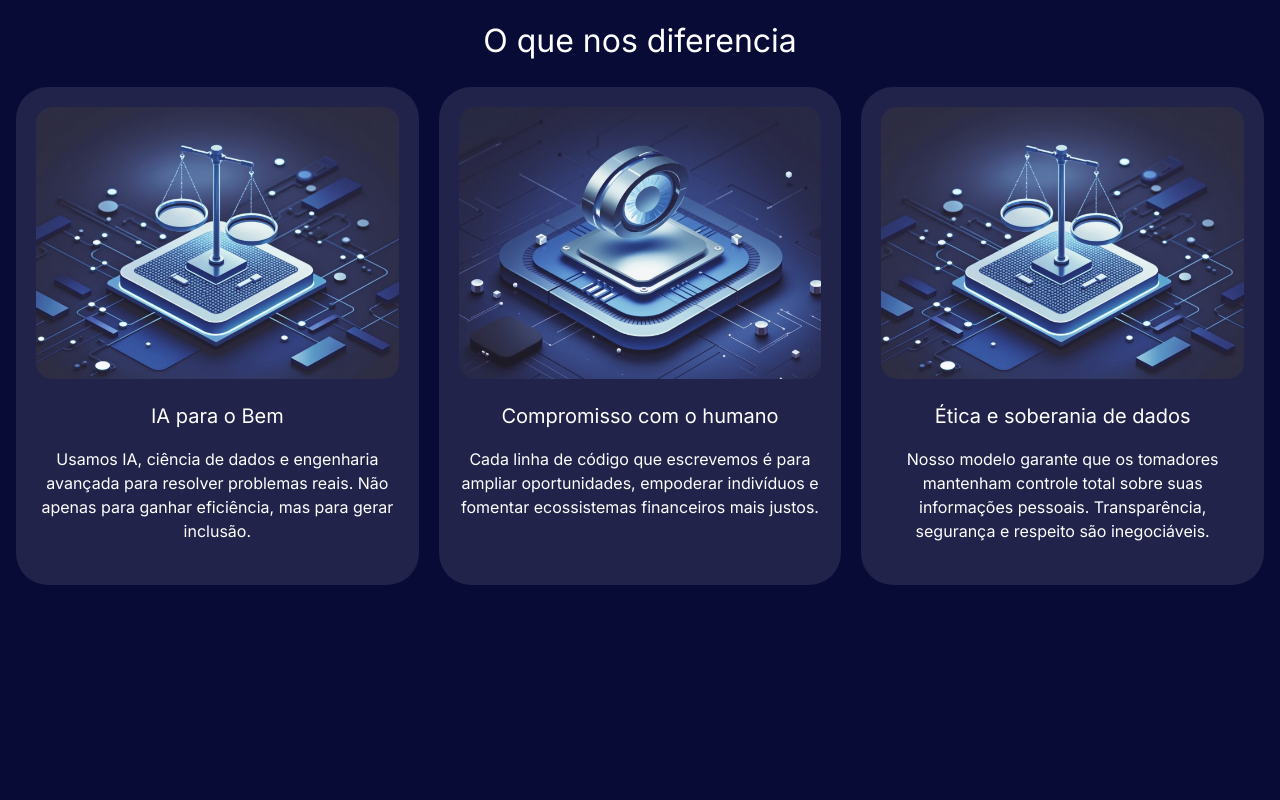
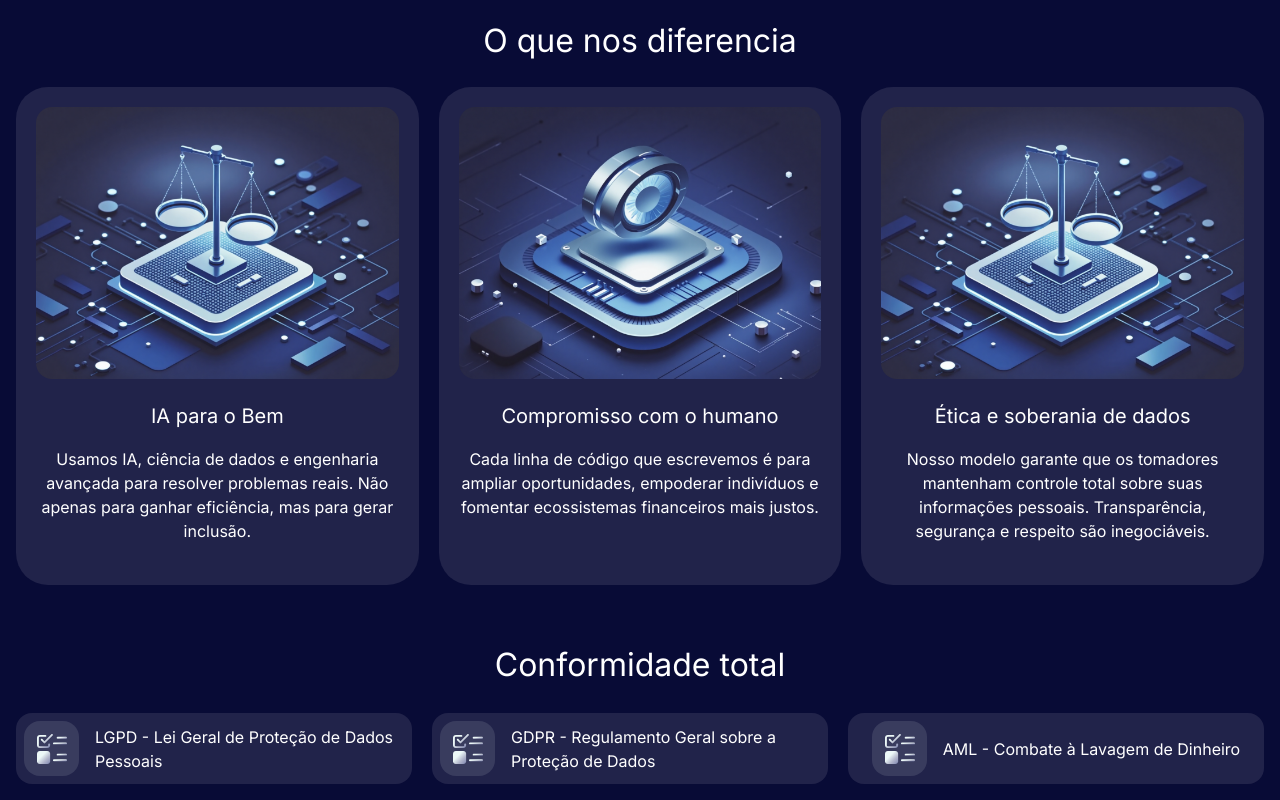
Before and after one commit to devvieiira/o-bainc-frontend, a Next.js app: page / in a window 1280 px wide. Shown: the part 1455-2255 px from the top of the page. Before the commit the page ends 2056 px from the top, so only its background shows below. Built offline with nearby package versions, Linux system fonts and the light colour scheme.

Commit message:
feat: added full compliance

```diff
--- a/app/page.tsx
+++ b/app/page.tsx
@@ -220,6 +220,42 @@ export default function Home() {
 						</div>
 
 					</div>
+					<div className="pt-14 w-full">
+						<h2 className="text-[32px] pb-6 text-center">Conformidade total</h2>
+						<div className="grid md:grid-cols-3 space-y-5 md:space-y-0 md:space-x-5">
+							<div className="md:max-w-[420px] max-w-[737px] bg-[#21234A] flex items-center justify-start md:justify-center p-2 space-x-4 rounded-2xl">
+								<Image
+									src={"/icon.svg"}
+									alt="Ícone"
+									width={55}
+									height={55}
+									className="rounded-2xl"
+								/>
+								<p>LGPD - Lei Geral de Proteção de Dados Pessoais</p>
+							</div>
+							<div className="md:max-w-[420px] max-w-[737px] bg-[#21234A] flex items-center justify-start md:justify-center p-2 space-x-4 rounded-2xl">
+								<Image
+									src={"/icon.svg"}
+									alt="Ícone"
+									width={55}
+									height={55}
+									className="rounded-2xl"
+								/>
+								<p>GDPR - Regulamento Geral sobre a Proteção de Dados</p>
+							</div>
+							<div className="md:max-w-[420px] max-w-[737px] bg-[#21234A] flex items-center justify-start md:justify-center p-2 space-x-4 rounded-2xl">
+								<Image
+									src={"/icon.svg"}
+									alt="Ícone"
+									width={55}
+									height={55}
+									className="rounded-2xl"
+								/>
+								<p>AML - Combate à Lavagem de Dinheiro
+								</p>
+							</div>
+						</div>
+					</div>
 				</div>
 			</div>
 		</main>
```
Also changed, not shown: public/icon.svg (added).
